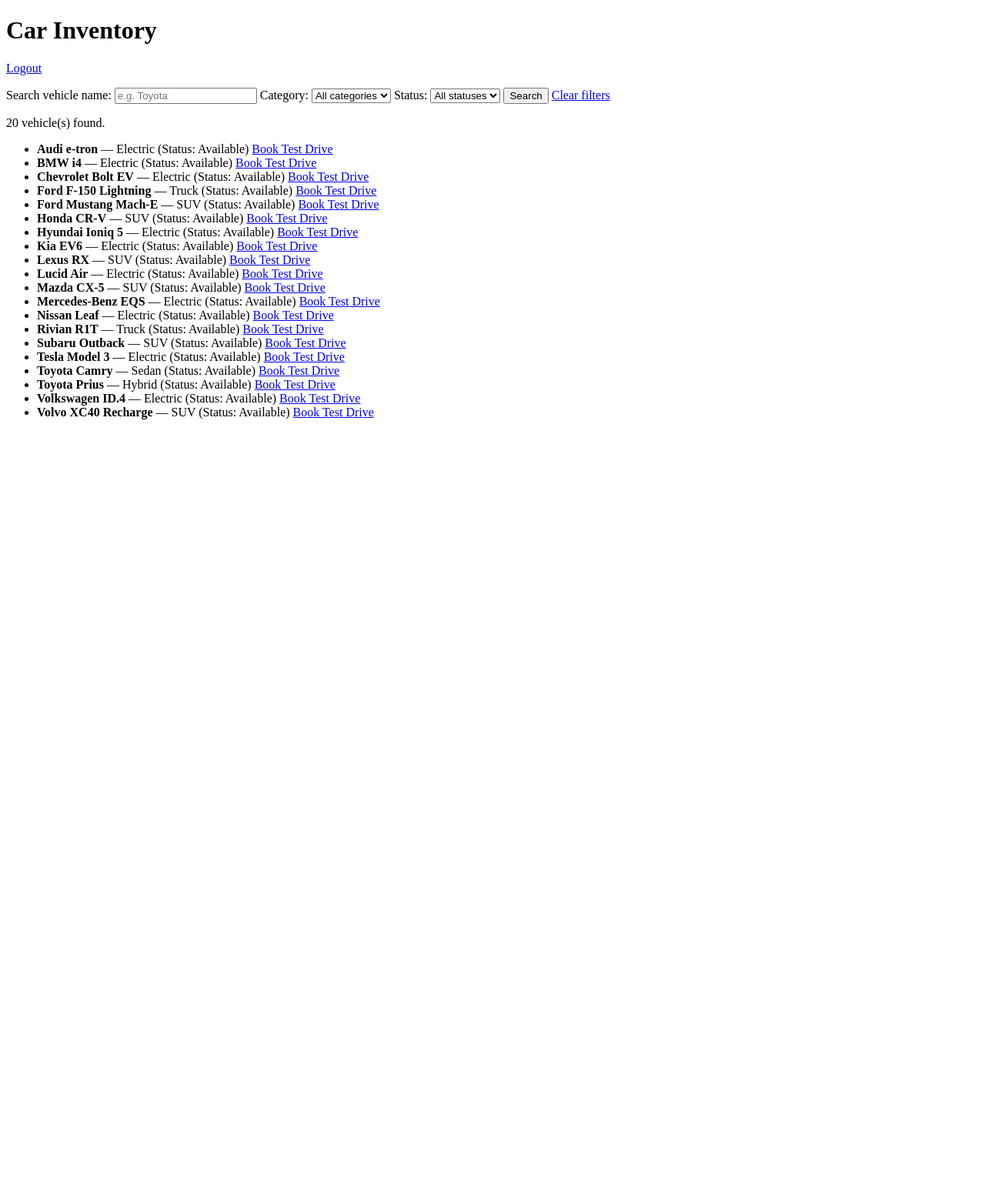
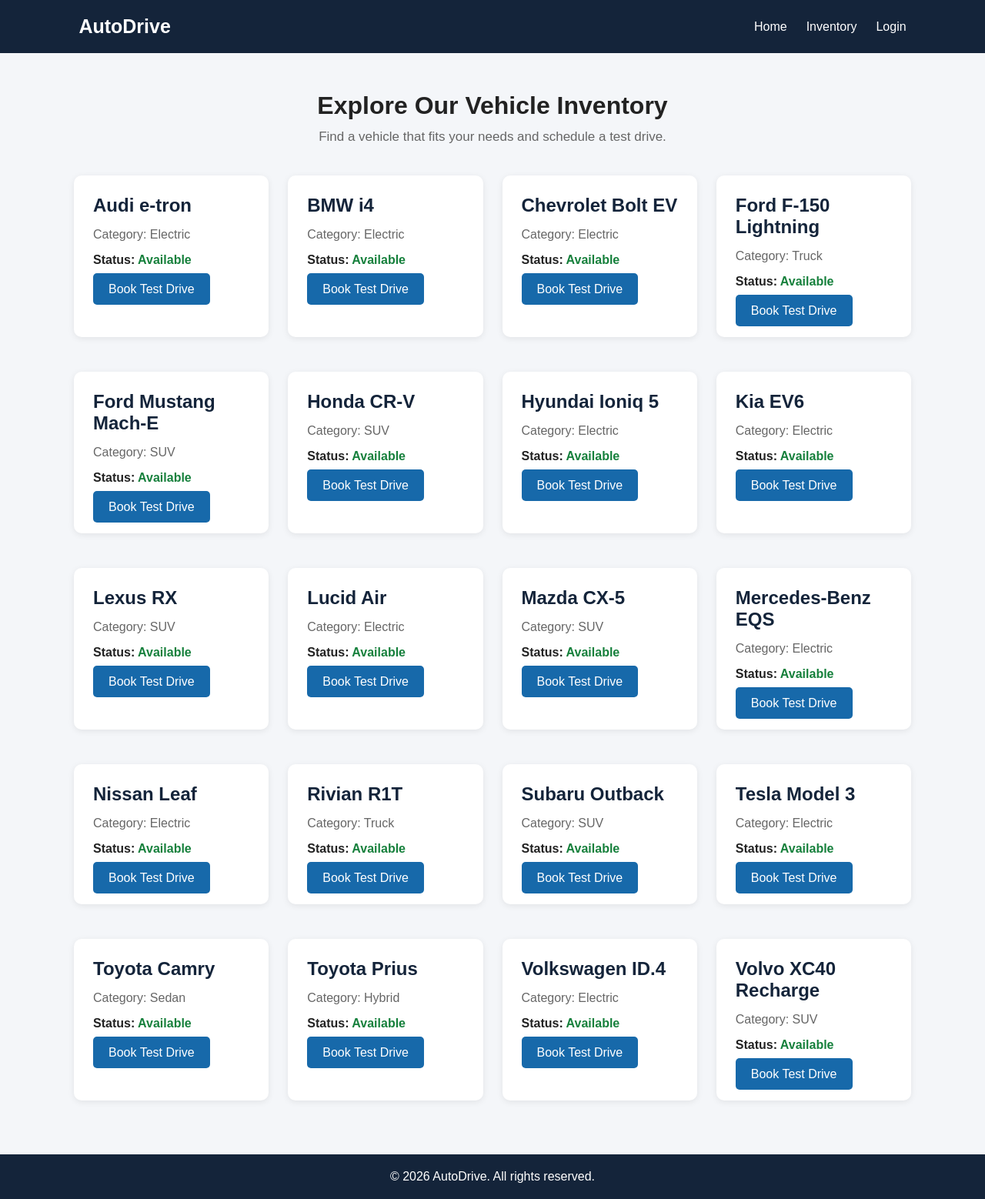
Before and after one commit to Dakotapax42/autodrive-project, a Flask app: page /cars in a window 1280 px wide. Shown: the whole page at 77% size. Before the commit the page ends 545 px from the top, so only its background shows below. Run offline with Flask 3, Linux system fonts and the light colour scheme; the visitor is signed in with stand-in values (Sample User, id 1); data comes from the database, SQL or seed files in the repository; parts of the project's set-up code (start-up, migrations or seed data) failed here and were passed over.

Commit message:
Incorporated Jonathan's and Ting's section
Github was being mean with "forks" and stuff, so I'm just importing the code/folders manually.

```diff
--- /dev/null
+++ b/static/css/style.css
@@ -0,0 +1,354 @@
+
+* {
+    margin: 0;
+    padding: 0;
+    box-sizing: border-box;
+}
+
+body {
+    font-family: Arial, sans-serif;
+    background-color: #f4f6f9;
+    color: #222;
+    min-height: 100vh;
+    display: flex;
+    flex-direction: column;
+}
+
+/* Navigation */
+
+.navbar {
+    background-color: #14243a;
+    color: white;
+    padding: 20px 8%;
+    display: flex;
+    justify-content: space-between;
+    align-items: center;
+}
+
+.logo {
+    color: white;
+    font-size: 25px;
+    font-weight: bold;
+    text-decoration: none;
+}
+
+.nav-links {
+    display: flex;
+    gap: 25px;
+}
+
+.nav-links a {
+    color: white;
+    text-decoration: none;
+}
+
+.nav-links a:hover {
+    color: #58a6ff;
+}
+
+/* Main content */
+
+.container {
+    width: 85%;
+    max-width: 1100px;
+    margin: 50px auto;
+    flex: 1;
+}
+
+h1, h2 {
+    margin-bottom: 20px;
+}
+
+/* Buttons */
+
+button, .button {
+    background-color: #1769aa;
+    color: white;
+    border: none;
+    padding: 12px 20px;
+    border-radius: 5px;
+    cursor: pointer;
+    text-decoration: none;
+}
+
+button:hover, .button:hover {
+    background-color: #10548b;
+}
+
+/* Forms */
+
+form {
+    background: white;
+    padding: 30px;
+    border-radius: 8px;
+    max-width: 450px;
+    box-shadow: 0 2px 8px rgba(0,0,0,0.08);
+}
+
+input, select {
+    width: 100%;
+    padding: 12px;
+    margin: 10px 0 20px;
+    border: 1px solid #ccc;
+    border-radius: 5px;
+}
+
+/* Vehicle cards */
+
+.car-card {
+    background: white;
+    padding: 25px;
+    margin-bottom: 20px;
+    border-radius: 8px;
+    box-shadow: 0 2px 8px rgba(0,0,0,0.08);
+}
+
+/* Footer */
+
+footer {
+    background-color: #14243a;
+    color: white;
+    text-align: center;
+    padding: 20px;
+}
+.hero {
+    text-align: center;
+    background-color: white;
+    padding: 80px 30px;
+    border-radius: 10px;
+    box-shadow: 0 2px 8px rgba(0, 0, 0, 0.08);
+}
+
+.hero h1 {
+    font-size: 36px;
+    margin-bottom: 20px;
+}
+
+.hero p {
+    font-size: 18px;
+    margin-bottom: 20px;
+}
+
+.hero .button {
+    display: inline-block;
+    margin: 10px;
+}
+
+/* Login Page */
+
+.login-container {
+    display: flex;
+    justify-content: center;
+    align-items: center;
+    padding: 40px 20px;
+}
+
+.login-card {
+    background-color: white;
+    width: 100%;
+    max-width: 450px;
+    padding: 40px;
+    border-radius: 10px;
+    box-shadow: 0 2px 12px rgba(0, 0, 0, 0.08);
+}
+
+.login-card h1 {
+    text-align: center;
+    margin-bottom: 10px;
+}
+
+.login-subtitle {
+    text-align: center;
+    color: #666;
+    margin-bottom: 25px;
+}
+
+.login-card form {
+    max-width: 100%;
+    padding: 0;
+    box-shadow: none;
+}
+
+.login-card label {
+    display: block;
+    font-weight: bold;
+    margin-top: 10px;
+}
+
+.login-card input {
+    width: 100%;
+    padding: 12px;
+    margin: 10px 0 20px;
+    border: 1px solid #ccc;
+    border-radius: 5px;
+}
+
+.login-button {
+    width: 100%;
+    margin-top: 10px;
+}
+
+.login-footer {
+    text-align: center;
+    margin-top: 25px;
+}
+
+.login-footer a {
+    color: #1769aa;
+    text-decoration: none;
+}
+
+.login-footer a:hover {
+    text-decoration: underline;
+}
+
+.alert {
+    padding: 12px;
+    margin-bottom: 15px;
+    border-radius: 5px;
+    background-color: #f8d7da;
+    color: #842029;
+}
+/* Inventory Page */
+
+.inventory-header {
+    text-align: center;
+    margin-bottom: 40px;
+}
+
+.inventory-header h1 {
+    margin-bottom: 12px;
+    font-size: 32px;
+}
+
+.inventory-header p {
+    color: #666;
+    font-size: 17px;
+}
+
+.inventory-grid {
+    display: grid;
+    grid-template-columns: repeat(auto-fit, minmax(250px, 1fr));
+    gap: 25px;
+}
+
+.car-card {
+    background-color: white;
+    padding: 25px;
+    border-radius: 10px;
+    box-shadow: 0 2px 8px rgba(0, 0, 0, 0.08);
+    transition: transform 0.2s;
+}
+
+.car-card:hover {
+    transform: translateY(-4px);
+}
+
+.car-info h2 {
+    margin-bottom: 15px;
+    color: #14243a;
+}
+
+.car-category {
+    margin-bottom: 15px;
+    color: #666;
+}
+
+.car-status {
+    margin-bottom: 20px;
+    font-weight: bold;
+}
+
+.available {
+    color: #16803c;
+}
+
+.unavailable {
+    color: #c0392b;
+}
+
+.unavailable-button {
+    background-color: #999;
+    cursor: not-allowed;
+}
+/* Scheduling Page */
+
+.schedule-container {
+    display: flex;
+    justify-content: center;
+    padding: 40px 20px;
+}
+
+.schedule-card {
+    background-color: white;
+    width: 100%;
+    max-width: 550px;
+    padding: 40px;
+    border-radius: 10px;
+    box-shadow: 0 2px 12px rgba(0, 0, 0, 0.08);
+}
+
+.schedule-card h1 {
+    text-align: center;
+    margin-bottom: 12px;
+    color: #14243a;
+}
+
+.schedule-subtitle {
+    text-align: center;
+    color: #666;
+    margin-bottom: 30px;
+}
+
+.vehicle-selection {
+    background-color: #f4f6f9;
+    padding: 18px;
+    border-radius: 8px;
+    margin-bottom: 25px;
+}
+
+.vehicle-selection h3 {
+    margin-bottom: 8px;
+    color: #14243a;
+}
+
+.schedule-card form {
+    max-width: 100%;
+    padding: 0;
+    box-shadow: none;
+}
+
+.schedule-card label {
+    display: block;
+    font-weight: bold;
+    margin-bottom: 8px;
+}
+
+.schedule-card input,
+.schedule-card select {
+    width: 100%;
+    padding: 12px;
+    margin: 8px 0 20px;
+    border: 1px solid #ccc;
+    border-radius: 5px;
+    background-color: white;
+}
+
+.schedule-button {
+    width: 100%;
+    margin-top: 10px;
+}
+
+.schedule-footer {
+    text-align: center;
+    margin-top: 25px;
+}
+
+.schedule-footer a {
+    color: #1769aa;
+    text-decoration: none;
+}
+
+.schedule-footer a:hover {
+    text-decoration: underline;
+}
--- /dev/null
+++ b/templates/base.html
@@ -0,0 +1,36 @@
+
+<!DOCTYPE html>
+<html lang="en">
+<head>
+    <meta charset="UTF-8">
+    <meta name="viewport" content="width=device-width, initial-scale=1.0">
+
+    <title>{% block title %}AutoDrive{% endblock %}</title>
+
+    <link rel="stylesheet"
+          href="{{ url_for('static', filename='css/style.css') }}">
+</head>
+
+<body>
+
+    <nav class="navbar">
+        <a href="/" class="logo">AutoDrive</a>
+
+        <div class="nav-links">
+            <a href="/">Home</a>
+            <a href="/cars">Inventory</a>
+            <a href="/login">Login</a>
+        </div>
+    </nav>
+
+    <main class="container">
+        {% block content %}
+        {% endblock %}
+    </main>
+
+    <footer>
+        <p>&copy; 2026 AutoDrive. All rights reserved.</p>
+    </footer>
+
+</body>
+</html>
--- a/templates/cars.html
+++ b/templates/cars.html
@@ -1,80 +1,57 @@
-<!DOCTYPE html>
-<html lang="en">
-<head>
-    <meta charset="utf-8">
-    <meta name="viewport" content="width=device-width, initial-scale=1">
-    <title>AutoDrive - Inventory</title>
-</head>
-<body>
-    <h1>Car Inventory</h1>
 
-    <a href="{{ url_for('auth.logout') }}">Logout</a>
+{% extends "base.html" %}
 
-    <form method="get" action="{{ url_for('inventory.cars') }}">
-        <p>
-            <label for="search">Search vehicle name:</label>
-            <input
-                id="search"
-                name="search"
-                value="{{ search }}"
-                placeholder="e.g. Toyota"
-            >
+{% block title %}AutoDrive - Vehicle Inventory{% endblock %}
 
-            <label for="category">Category:</label>
-            <select id="category" name="category">
-                <option value="">All categories</option>
+{% block content %}
 
-                {% if category and category not in categories %}
-                <option selected value="{{ category }}">{{ category }}</option>
-                {% endif %}
+<section class="inventory-header">
+    <h1>Explore Our Vehicle Inventory</h1>
+    <p>Find a vehicle that fits your needs and schedule a test drive.</p>
+</section>
 
-                {% for item in categories %}
-                <option value="{{ item }}"
-                    {% if item == category %}selected{% endif %}>
-                    {{ item }}
-                </option>
-                {% endfor %}
-            </select>
+<div class="inventory-grid">
 
-            <label for="status">Status:</label>
-            <select id="status" name="status">
-                <option value="">All statuses</option>
+    {% for car in cars %}
 
-                {% if status and status not in statuses %}
-                <option selected value="{{ status }}">{{ status }}</option>
-                {% endif %}
+    <div class="car-card">
 
-                {% for item in statuses %}
-                <option value="{{ item }}"
-                    {% if item == status %}selected{% endif %}>
-                    {{ item }}
-                </option>
-                {% endfor %}
-            </select>
+        <div class="car-info">
 
-            <button type="submit">Search</button>
-            <a href="{{ url_for('inventory.cars') }}">Clear filters</a>
-        </p>
-    </form>
+            <h2>{{ car.modelName }}</h2>
 
-    <p>{{ cars|length }} vehicle(s) found.</p>
+            <p class="car-category">
+                Category: {{ car.category }}
+            </p>
 
-    <ul>
-        {% for car in cars %}
-        <li>
-            <strong>{{ car.modelName }}</strong>
-            — {{ car.category }}
-            (Status: {{ car.status or 'Unknown' }})
+            <p class="car-status">
+                Status:
+                <span class="{{ 'available' if car.status == 'Available' else 'unavailable' }}">
+                    {{ car.status }}
+                </span>
+            </p>
 
             {% if car.status == 'Available' %}
-            <a href="{{ url_for('scheduling.schedule', car_id=car.carID) }}">
-                Book Test Drive
-            </a>
+                <a href="{{ url_for('scheduling.schedule', car_id=car.carID) }}"
+                   class="button">
+                    Book Test Drive
+                </a>
+            {% else %}
+                <button disabled class="unavailable-button">
+                    Currently Unavailable
+                </button>
             {% endif %}
-        </li>
-        {% else %}
-        <li>No vehicles found. Try a different search or clear the filters.</li>
-        {% endfor %}
-    </ul>
-</body>
-</html>
+
+        </div>
+
+    </div>
+
+    {% else %}
+
+    <p>No vehicles are currently available.</p>
+
+    {% endfor %}
+
+</div>
+
+{% endblock %}
```
Also changed, not shown: templates/index.html (+26 -9 lines), templates/login.html (+62 -14 lines), templates/schedule.html (+70 -14 lines).
